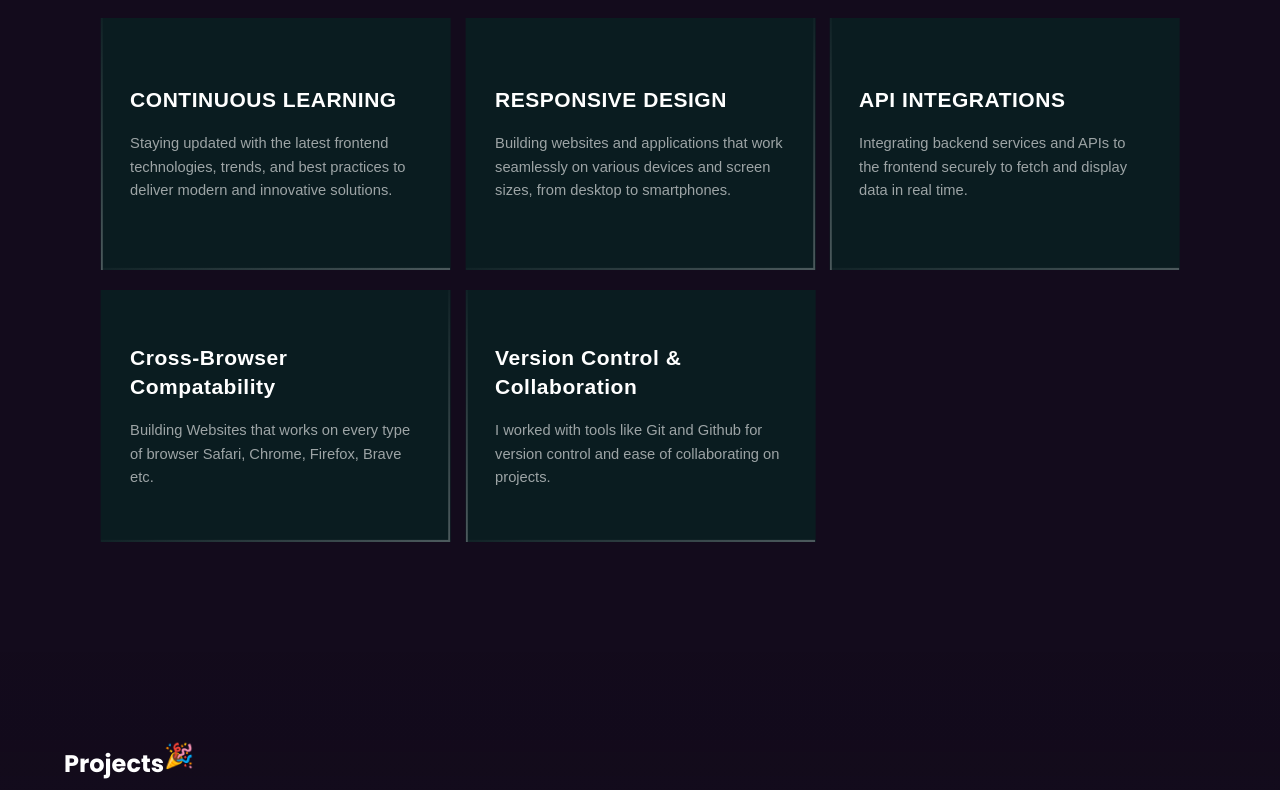
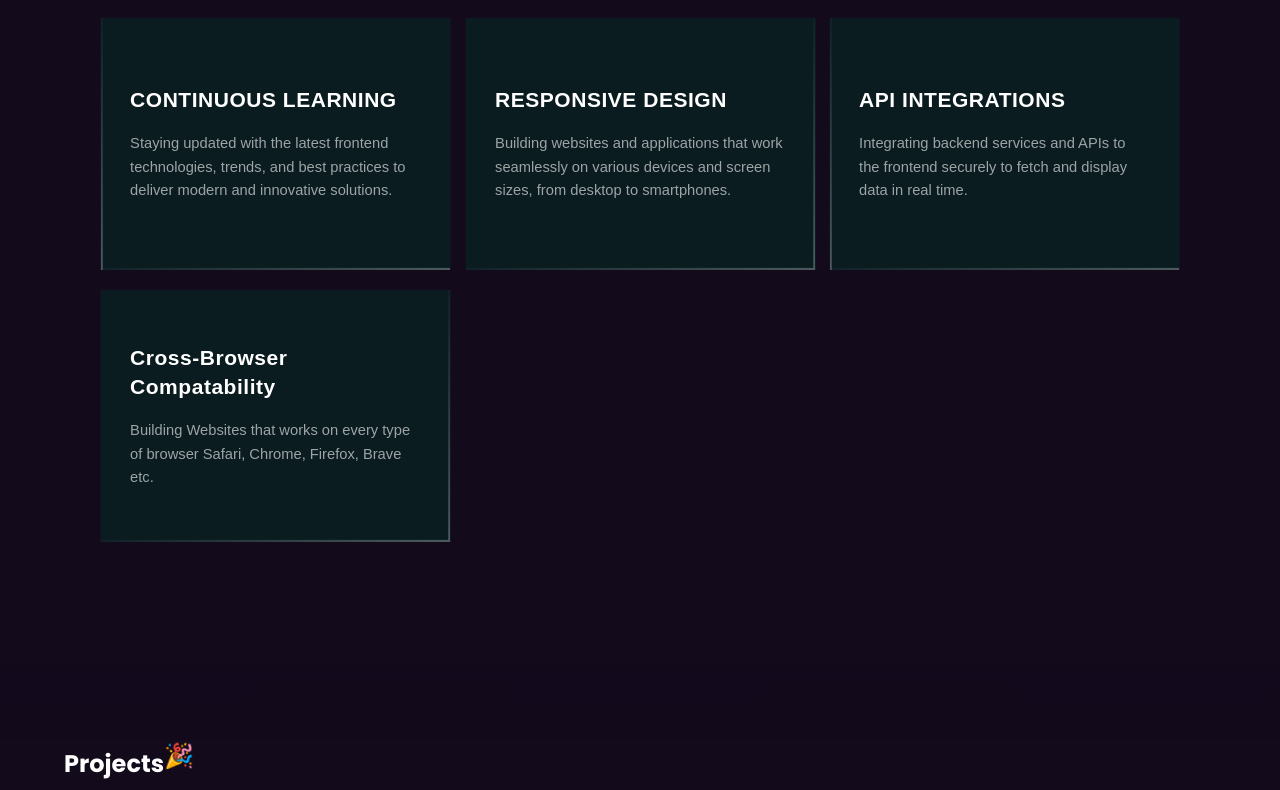
Before and after one commit to heyrapto/portfolio-, a React (Vite) app: page / in a window 1280 px wide. Shown: the part 988-1778 px from the top of the page. Built offline with nearby package versions, Linux system fonts and the light colour scheme.

Commit message:
Update Services.tsx

```diff
--- a/src/pages/Services.tsx
+++ b/src/pages/Services.tsx
@@ -93,13 +93,7 @@ const Services = () => {
                   description:
                     "Building Websites that works on every type of browser Safari, Chrome, Firefox, Brave etc.",
                   className: "block_right",
-                },
-                {
-                  title: "Version Control & Collaboration",
-                  description:
-                    "I worked with tools like Git and Github for version control and ease of collaborating on projects.",
-                  className: "block_left",
-                },
+                }
               ].map((service, index) => (
                 <motion.div
                   key={index}
```
